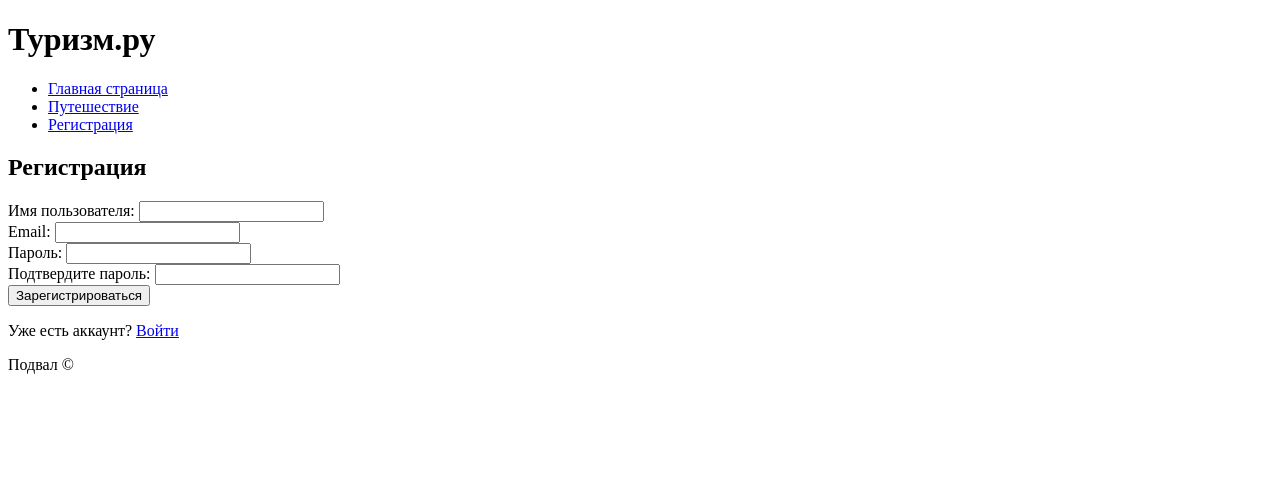
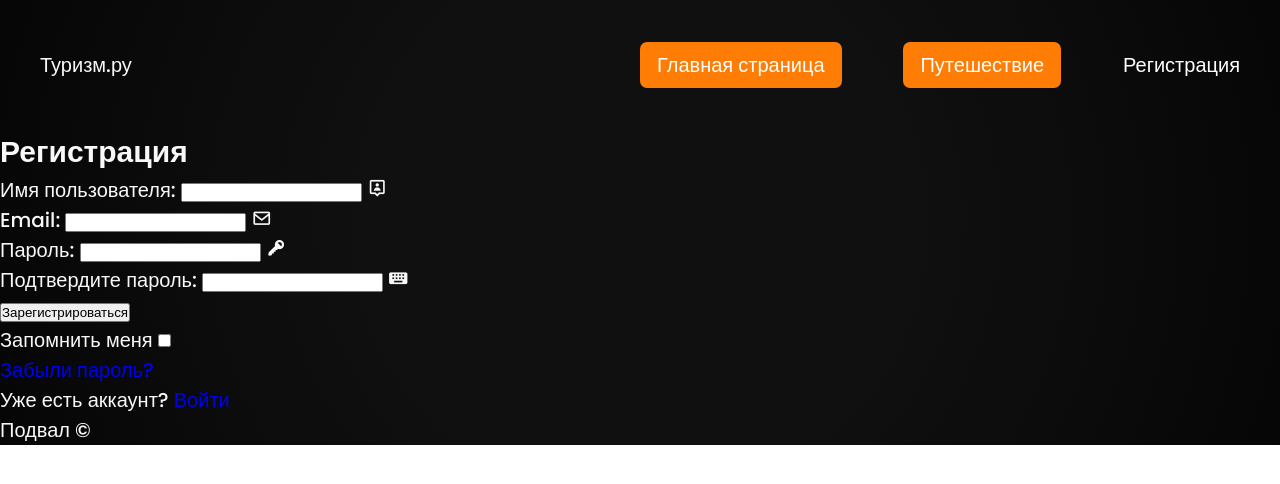
Before and after one commit to ALEXAF01/NewProject, a plain HTML site: page registration-menu.html in a window 1280 px wide. Drawn offline with nearby package versions, Linux system fonts and the light colour scheme; files that its build step writes are made by us from their sources.

Commit message:
Add files via upload

```diff
--- a/Styles1.css
+++ b/Styles1.css
@@ -1,114 +1,72 @@
+@import url('https://fonts.googleapis.com/css2?family=Poppins:ital,wght@0,100;0,200;0,300;0,400;0,500;0,600;0,700;0,800;0,900;1,100;1,200;1,300;1,400;1,500;1,600;1,700;1,800;1,900&family=Roboto:ital,wght@0,100..900;1,100..900&display=swap');
+*{
+    margin: 0;
+    padding: 0;
+}
 body {
-  margin: 0;
-  font-family: Poppins, sans-serif;
-  background-color: #f3f4f6;
-  display: flex;
-  justify-content: center;
-  align-items: center;
-  min-height: 100vh;
-  padding: 20px;
+    font-family: "Poppins", sans-serif;
+    font-weight: 500;
+    color: rgb(249, 248, 248);
+    font-size: 20px;
 }
+a {
+    text-decoration: none;
+}
+img{
+    max-width: 100%;
+}
+.wrapper{
+    background: radial-gradient(circle, rgb(16, 16, 16) 40%, rgb(6, 6, 6) 100%);
+    width: 100%;
+}
+.container{
+    width: 1200px;
+    margin: 0 auto;
+}
+header{
+    padding: 50px 0;
+}
+header.logo{
+    text-transform: uppercase;
+    font-size: 60px;
+    font-weight: 1200;
+}
+header nav{
+    float: right;
+    width: 50%;
+}
+header nav ul {
+    list-style: none;
+    display: flex;
+    justify-content: space-between;
+}
+header nav ul li {
+    display: inline-block;
 
-#wrapper {
-  width: 100%;
-  max-width: 440px;
 }
-
-.registration-menu {
-  background-color: white;
-  border-radius: 12px;
-  box-shadow: 0 4px 16px rgba(0, 0, 0, 0.1);
-  padding: 32px;
-  text-align: center;
+header nav ul li a{
+    color: #fff;
 }
-
-.registration-menu h2 {
-  margin: 0 0 24px 0;
-  font-size: 24px;
-  font-weight: 600;
-  color: #111;
-  letter-spacing: -0.5px;
+header nav ul li.active a::after{
+    content: '';
+    display: block;
+    width: 40px;
+    height: 5px;
+    background: #ff7d04;
+    border-radius: 10px;
+    position: relative;
+    top: 10px;
+    left: -15px;
 }
-
-.form-group {
-  text-align: left;
-  margin-bottom: 18px;
+header nav ul li:not(.active) a:hover{
+    border-bottom: 7px solid #ff7d04;
 }
-
-.form-group label {
-  display: block;
-  margin-bottom: 6px;
-  font-size: 14px;
-  color: #333;
-  font-weight: 500;
+header nav ul li.button a{
+    background: #ff7d04;
+    padding: 9px 17px;
+    border-radius: 7px;
+    transition: all 0.5s ease;
 }
-
-.form-group input {
-  width: 100%;
-  max-width: 100%;
-  padding: 12px 14px;
-  font-size: 16px;
-  color: #111;
-  background-color: #f9f9f9;
-  border: 1px solid #d1d4d8;
-  border-radius: 8px;
-  box-sizing: border-box;
-  transition: border 0.2s ease, background-color 0.2s ease;
+header nav ul li.button a:hover {
+    background: #824001;
 }
-
-.form-group input:focus {
-  outline: none;
-  border-color: #007acc;
-  background-color: white;
-  box-shadow: 0 0 0 2px rgba(0, 122, 204, 0.2);
-}
-
-.form-group input:invalid {
-  border-color: #d63a3a;
-}
-
-button {
-  width: 100%;
-  padding: 14px;
-  font-size: 16px;
-  font-weight: 500;
-  color: white;
-  background-color: #007acc;
-  border: none;
-  border-radius: 8px;
-  cursor: pointer;
-  transition: background-color 0.2s ease;
-  margin-top: 10px;
-}
-
-button:hover {
-  background-color: #0066a3;
-}
-
-button:active {
-  background-color: #00568c;
-}
-
-.registration-menu p {
-  margin: 20px 0 0 0;
-  font-size: 14px;
-  color: #555;
-}
-
-#loginLink {
-  color: #007acc;
-  text-decoration: none;
-  font-weight: 500;
-}
-
-#loginLink:hover {
-  text-decoration: underline;
-}
-
-#registrationError {
-  font-size: 14px;
-  margin: 12px 0;
-  text-align: left;
-  min-height: 18px;
-  color: #d63a3a;
-}
--- a/registration-menu.html
+++ b/registration-menu.html
@@ -1,20 +1,24 @@
 <!DOCTYPE html>
 <html lang="en">
 <head>
-    <link rel="stylesheet" href="/css/Style1.css">
+    <link rel="stylesheet" href="/css/Styles1.css">
+    <link href='https://unpkg.com/boxicons@2.1.4/css/boxicons.min.css' rel='stylesheet'>
     <meta charset="UTF-8">
     <title>Document</title>
 </head>
 <body>
     <div class="wrapper">
-        <div class="content">
-            <h1>Туризм.ру</h1>
-    <div class="menu">
+        <header class="container">
+                <span class="logo">Туризм.ру</span>
+                <nav>
                     <ul>
                         <li class="button"><a href="index.html">Главная страница</a></li>
                         <li class="button"><a href="visit.html">Путешествие</a></li>
-          <li class="active"><a href="registration-menu.html">Регистрация</a></li>
+                        <li class="activate"><a href="registration-menu.html">Регистрация</a></li>
                     </ul>
+                </nav>
+            </header>
+
     <div id="wrapper">
   <div class="registration-menu">
     <h2>Регистрация</h2>
@@ -22,26 +26,36 @@
       <div class="form-group">
         <label for="username">Имя пользователя:</label>
         <input type="text" id="username" name="username" required />
+        <i class='bx bx-user-pin'></i>
       </div>
 
       <div class="form-group">
         <label for="email">Email:</label>
         <input type="email" id="email" name="email" required />
+        <i class='bx bx-envelope' ></i>
       </div>
 
       <div class="form-group">
         <label for="password">Пароль:</label>
         <input type="password" id="password" name="password" required />
+        <i class='bx bxs-key'></i>
       </div>
 
       <div class="form-group">
         <label for="confirmPassword">Подтвердите пароль:</label>
         <input type="password" id="confirmPassword" name="confirmPassword" required />
+        <i class='bx bxs-keyboard' ></i>
       </div>
 
       <button type="submit">Зарегистрироваться</button>
     </form>
-
+    <div class="remember">
+        <label for="rememberMe">Запомнить меня</label>
+        <input type="checkbox" id="rememberMe" name="rememberMe">
+    </div>
+    <div class="remember">
+      <a href="#">Забыли пароль?</a>
+    </div>
     <p>
       Уже есть аккаунт?
       <a href="#" id="loginLink">Войти</a>
--- a/styles.css
+++ b/styles.css
@@ -26,10 +26,11 @@ img{
 header{
     padding: 50px 0;
 }
-header.logo{
+header.logo {
+
     text-transform: uppercase;
     font-size: 60px;
-    font-weight: 1200;
+    font-weight: 120;
 }
 header nav{
     float: right;
@@ -112,3 +113,83 @@ header nav ul li.button a:hover {
     top: 70px;
     right: -40px;
 }
+.trending{
+    padding-top: 50px;
+}
+.trending h3{
+    font-weight: 600;
+    font-size: 30px;
+}
+.trending .see-all{
+    color: #fff;
+    background: #ff7d04;
+    border-radius: 5px;
+    padding: 12px 23px;
+    float: right;
+    display: block;
+    transition: all 0.5s ease;
+}
+.trending .see-all:hover{
+    transform: scale(1.1);
+}
+.trending .cities{
+    display: flex;
+    justify-content: space-between;
+    width: 100%;
+    padding: 50px 0;
+}
+.trending .cities h2{
+    display: block;
+    text-align: center;
+    margin-top: 20px;
+}
+.big-text{
+    font-size: 30px;
+    padding: 50px 0;
+    font-weight: 600;
+    text-align: center;
+    width: 800px;
+}
+footer{
+    padding: 50px 0;
+    background: black;
+}
+footer .blocks{
+    display: flex;
+    justify-content: space-between;
+}
+footer .blocks .logo {
+    text-transform: uppercase;
+    font-size: 25px;
+    font-weight: 120;
+}
+footer .blocks ul{
+    list-style: none;
+}
+footer .blocks ul li{
+    margin-top: 7px;
+    opacity: 0.8;
+}
+footer .blocks p{
+    width: 300px;
+    margin: 15px 0;
+}
+footer .blocks h4{
+    font-weight: 800;
+    font-size: 17px;
+}
+footer .blocks h5{
+    font-weight: 800;
+    font-size: 17px;
+    list-style: none;
+}
+footer hr{
+    margin: 30px 0;
+    border: 0;
+    height: 0.4px;
+    background: darkgray;
+}
+footer > p{
+    text-align: center;
+    font-size: 10px;
+}
```
Also changed, not shown: index.html (+47 -5 lines), visit.html (+1 -1 lines), Styles2.css (added). Lines whose indentation alone changed are shown as unchanged.
